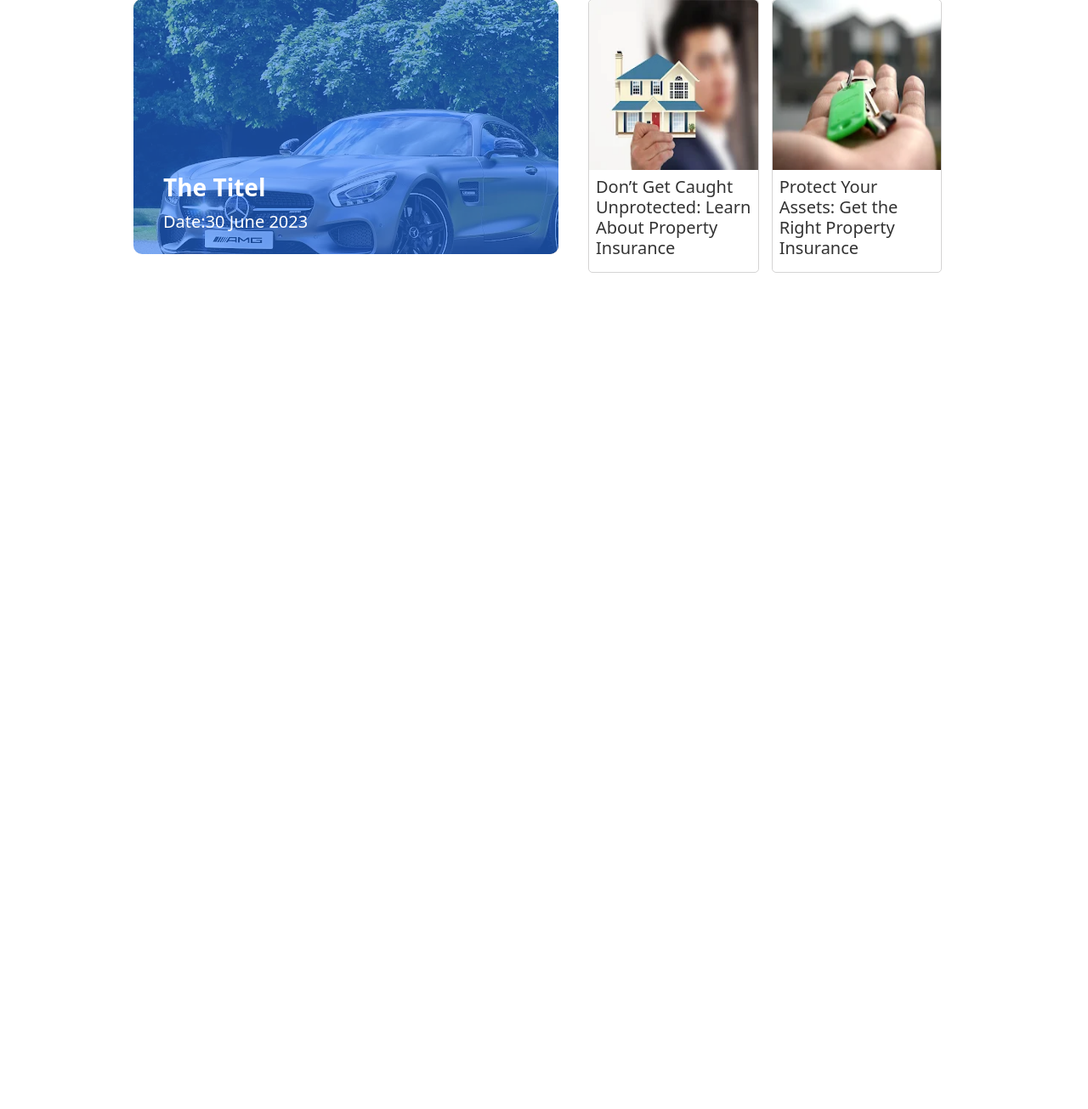
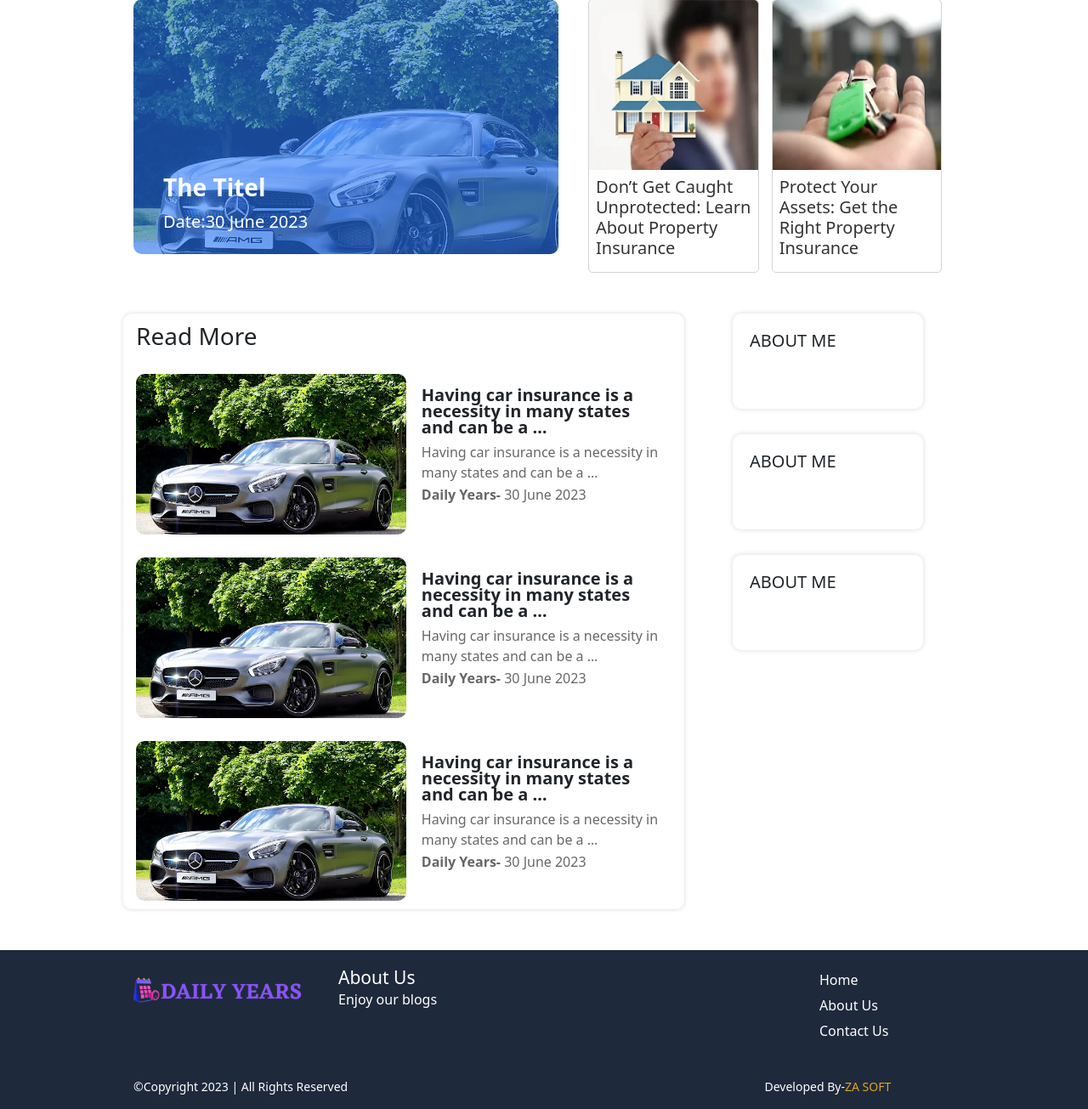
Before and after one commit to zaman20/daily_blog, a PHP site: page / in a window 1280 px wide. Shown: the part 77-1382 px from the top of the page at 85% size. Before the commit the page ends 398 px from the top, so only its background shows below. Run offline with PHP 8.4, Linux system fonts and the light colour scheme.

Commit message:
Home Page design Completed

```diff
--- a/index.html
+++ b/index.html
@@ -69,8 +69,100 @@
                     </div>
                 </div>
             </div>
+
+            <!-- list post area -->
+            <div class="row my-5">
+                <div class="col-lg-8 post-box">
+                    <h3 class="title">Read More</h3>
+                    <div class="box">
+                        <div class="box-img">
+                            <img src="img/auto-2179220.webp" alt="">
+                        </div>
+                        <div class="box-content">
+                            <h2>Having car insurance is a necessity in many states and can be a …</h2>
+                            <p>Having car insurance is a necessity in many states and can be a …</p>
+                            <p><b>Daily Years- </b>30 June 2023</p>
+                        </div>
+                    </div>
+                    <div class="box">
+                        <div class="box-img">
+                            <img src="img/auto-2179220.webp" alt="">
+                        </div>
+                        <div class="box-content">
+                            <h2>Having car insurance is a necessity in many states and can be a …</h2>
+                            <p>Having car insurance is a necessity in many states and can be a …</p>
+                            <p><b>Daily Years- </b>30 June 2023</p>
+                        </div>
+                    </div>
+                    <div class="box">
+                        <div class="box-img">
+                            <img src="img/auto-2179220.webp" alt="">
+                        </div>
+                        <div class="box-content">
+                            <h2>Having car insurance is a necessity in many states and can be a …</h2>
+                            <p>Having car insurance is a necessity in many states and can be a …</p>
+                            <p><b>Daily Years- </b>30 June 2023</p>
+                        </div>
+                    </div>
+
+                </div>
+                <div class="col-lg-3">
+                    <div class="sidebar">
+                        <div class="sidebar-box">
+                            <h3>About Me</h3>
+                        </div>
+                        <div class="sidebar-box">
+                            <h3>About Me</h3>
+                        </div>
+                        <div class="sidebar-box">
+                            <h3>About Me</h3>
+                        </div>
+                    </div>
+                </div>
+            </div>
+
            </div>
         </div>
     </section>
+
+    <!-- footer -->
+    <section id="footer-section">
+        <div class="main-website">
+            <div class="container">
+                <div class="row">
+                    <div class="col-lg-12 footer-content">
+                       <div class="footer-logo">
+                            <img src="img/Health_and_Fitness__2_-removebg-preview.png" alt="">
+                       </div>
+                       <div class="footer-text px-3">
+                            <h2>About Us</h2>
+                            <p>Enjoy our blogs</p>
+                        </div>
+                        <div class="footer-menu">
+                            <ul>
+                                <li><a href="">Home</a></li>
+                                <li><a href="">About Us</a></li>
+                                <li><a href="">Contact Us</a></li>
+                            </ul>
+                        </div>
+                    </div>
+                </div>
+                <div class="row mt-4">
+                    <div class="col-lg-9">
+                        <div class="copyright">
+                            <p>&copy;copyright 2023 | All Rights Reserved</p>
+                        </div>
+                    </div>
+                    <div class="col-lg-3">
+                        <div class="dev-text">
+                            <p>Developed By-<a href="">ZA SOFT</a></p>
+                        </div>
+                    </div>
+                </div>
+            </div>
+        </div>
+    </section>
+
+
 </body>
 </html>
--- a/style.css
+++ b/style.css
@@ -112,3 +112,101 @@
     font-size: 20px;
     padding: 8px;
 }
+.box{
+    display: flex;
+    margin-right: 15px;
+    margin-top: 27px;
+}
+.box-img{
+    width: 700px;
+    margin-right: 18px;
+}
+.box-img img{
+    width: 100%;
+    border-radius: 10px;
+}
+.box-content {
+    width: 100%;
+}
+.box-content h2 {
+    font-size: 20px;
+    line-height: 19px;
+    margin-top: 15px;
+    font-weight: 700;
+}
+.box-content p{
+    font-size: 16px;
+    color: rgb(105 102 102);
+    font-weight: 400;
+    margin: 0;
+    margin-top: 2px;
+}
+.post-box{
+    background: white;
+    box-shadow: 0 0 0 5px 5px gray;
+    box-shadow: 0 0 5px #dad6d6;
+    padding: 10px 15px;
+    border-radius: 10px;
+    margin-right: 20px;
+}
+.sidebar-box {
+    width: 100%;
+    min-height: 112px;
+    box-shadow: 0 0 6px #dcd9d9;
+    padding: 20px;
+    border-radius: 10px;
+    margin-bottom: 30px;
+    margin-left: 25px;
+}
+.sidebar-box h3{
+    font-size: 20px;
+    text-transform: uppercase;
+}
+#footer-section{
+    background: #1E293B;
+    padding-top: 20px;
+}
+.footer-logo{
+    width: 200px;
+    margin-right: 25px;
+}
+.footer-logo img{
+    width: 100%;
+}
+.footer-text{
+    color: #fff;
+    width: 550px;
+}
+.footer-content{
+    display: flex;
+}
+.footer-text h2{
+    font-size: 21px;
+    margin: 0;
+}
+.footer-menu ul li{
+    display: block;
+    padding: 3px 0px;
+}
+.footer-menu ul li a{
+    text-decoration: none;
+    color: #fff;
+    font-size: 16px;
+    transition:.4s;
+}
+.footer-menu ul li a:hover{
+    color: rgb(17, 100, 255);
+}
+.copyright, .dev-text{
+    color: #fff;
+    font-size: 14px;
+    text-transform: capitalize;
+    transition: .4s;
+}
+.dev-text p a{
+    text-decoration: none;color: goldenrod;
+}
+.dev-text p a:hover{
+    color: rgb(16, 125, 250);
+
+}
```
